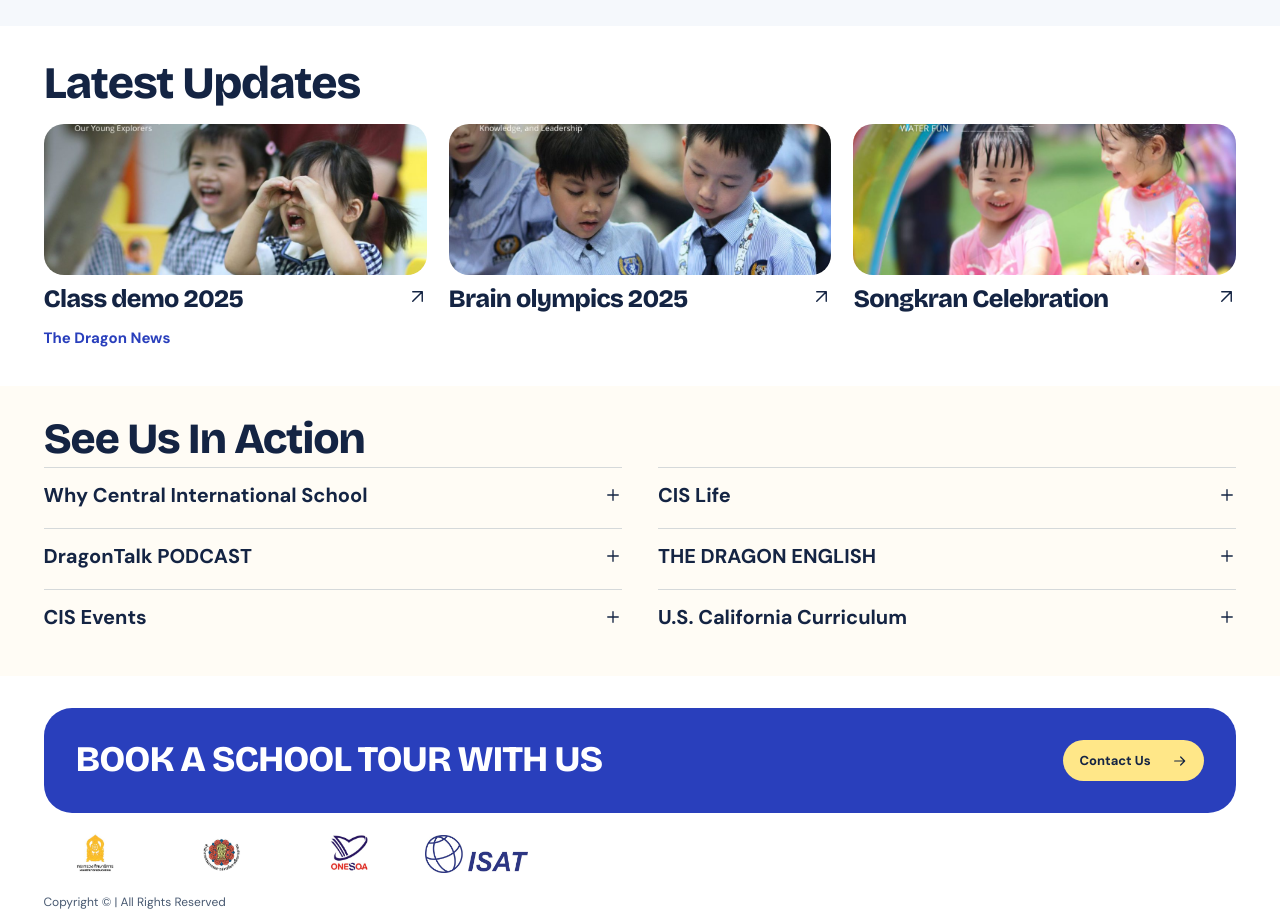
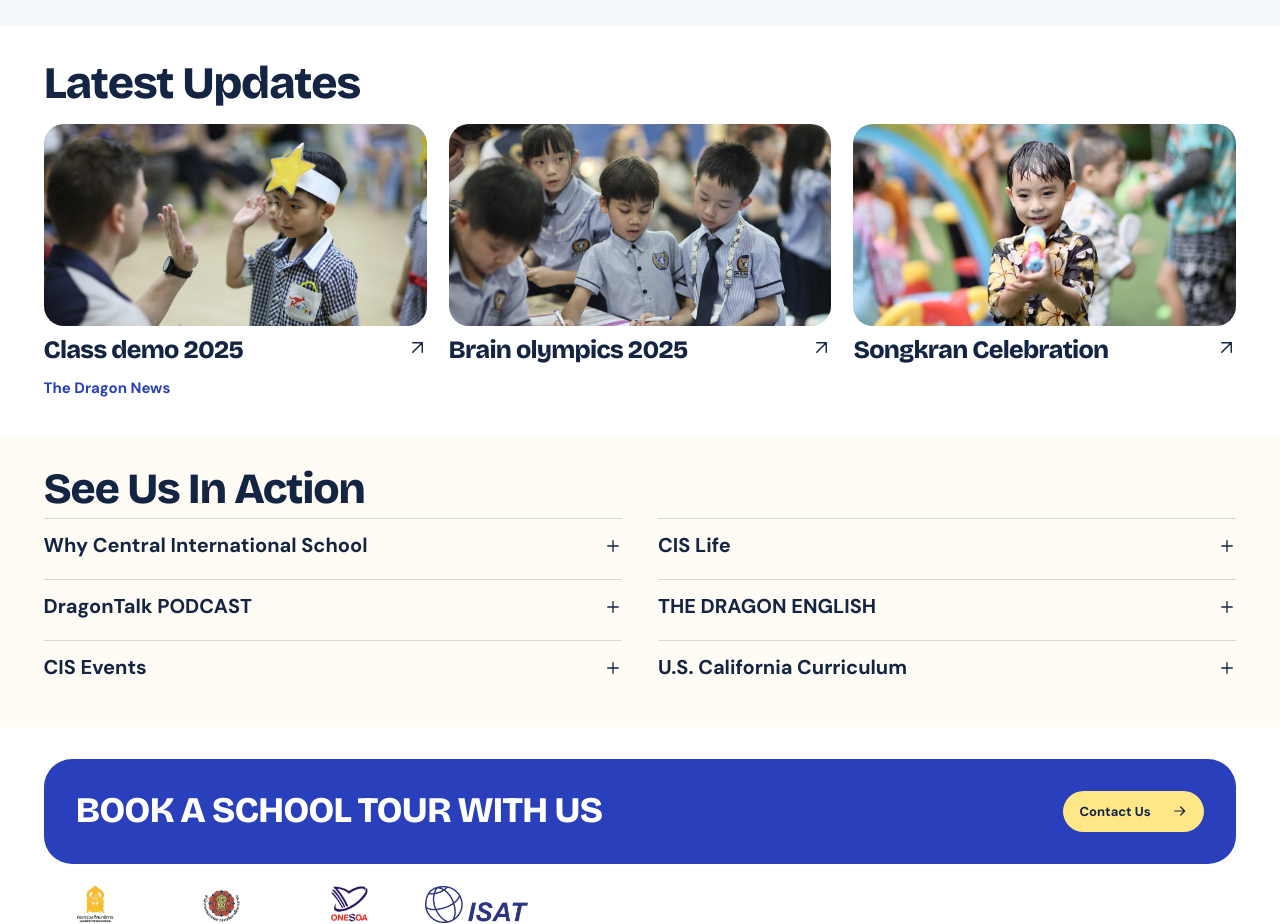
Before and after one commit to thedott12/central-school, a plain HTML site: page index.html in a window 1280 px wide. Shown: the part 1127-2051 px from the top of the page. Drawn offline with Linux system fonts and the light colour scheme.

Commit message:
Add subtle school pattern, scroll animations and event photographs

```diff
--- a/index.html
+++ b/index.html
@@ -6,10 +6,10 @@
   <title>Home - CISBangkok</title>
   <meta name="description" content="At Central International School, your child will speak English confidently in no time.">
   <link rel="icon" type="image/jpeg" href="./assets/favicon.jpg">
-  <link rel="stylesheet" href="./site.css?v=language-menu-2">
+  <link rel="stylesheet" href="./site.css?v=news-art-1">
   <script src="./locale-main.js" defer></script>
   <script src="./locale-details.js" defer></script>
-  <script src="./site.js?v=language-menu-2" defer></script>
+  <script src="./site.js?v=scroll-motion-1" defer></script>
 </head>
 <body>
   <a class="skip-link" href="#content">Skip to content</a>
@@ -194,7 +194,7 @@
       <ul class="news-list">
         <li>
           <a class="news-link class-demo" href="https://central-school.com/class-demo-2025/">
-            <span class="news-visual"><img class="news-image" src="./assets/class-demo.png" alt="" loading="lazy"></span>
+            <span class="news-visual"><img class="news-image" src="./assets/455W0945-scaled.jpg" alt="" loading="lazy"></span>
             <span class="news-caption">
               <span class="news-title">Class demo 2025</span>
               <span class="news-more">See More</span>
@@ -204,7 +204,7 @@
         </li>
         <li>
           <a class="news-link brain-olympics" href="https://central-school.com/brain-olympics-2025/">
-            <span class="news-visual"><img class="news-image" src="./assets/brain-olympics.png" alt="" loading="lazy"></span>
+            <span class="news-visual"><img class="news-image" src="./assets/455W0632-scaled.jpg" alt="" loading="lazy"></span>
             <span class="news-caption">
               <span class="news-title">Brain olympics 2025</span>
               <span class="news-more">See More</span>
@@ -214,7 +214,7 @@
         </li>
         <li>
           <a class="news-link songkran" href="https://central-school.com/songkran-2025/">
-            <span class="news-visual"><img class="news-image" src="./assets/songkran.png" alt="" loading="lazy"></span>
+            <span class="news-visual"><img class="news-image" src="./assets/455W0313-scaled.jpg" alt="" loading="lazy"></span>
             <span class="news-caption">
               <span class="news-title">Songkran Celebration</span>
               <span class="news-more">See More</span>
--- a/site.css
+++ b/site.css
@@ -284,11 +284,11 @@ h1, h2, h3, .programme-title, .news-title {
 .news h2 { font-size: 45px; }
 .news-list { grid-template-columns: repeat(3, minmax(0, 1fr)); gap: 22px; margin-block: 18px 14px; }
 .news-link { display: grid; gap: 12px; border-radius: 20px; }
-.news-visual { display: block; block-size: 151px; border-radius: 20px; overflow: clip; }
+.news-visual { display: block; aspect-ratio: 1.9; border-radius: 20px; overflow: clip; }
 .news-image { inline-size: 100%; block-size: 100%; object-fit: cover; object-position: 50% var(--news-focus); }
-.class-demo { --news-focus: 36%; }
-.brain-olympics { --news-focus: 36%; }
-.songkran { --news-focus: 38%; }
+.class-demo { --news-focus: 26%; }
+.brain-olympics { --news-focus: 26%; }
+.songkran { --news-focus: 26%; }
 .news-caption { display: flex; align-items: flex-start; justify-content: space-between; gap: 8px; }
 .news-title { font-size: 25px; }
 .news-more { display: none; }
@@ -452,7 +452,7 @@ h1, h2, h3, .programme-title, .news-title {
   .news-list { grid-template-columns: 1fr; gap: 15px; margin-block: 18px 16px; }
   .news-link { display: grid; grid-template-columns: 86px minmax(0, 1fr); align-items: center; gap: 13px; border-radius: 14px; }
   .news-visual { block-size: auto; aspect-ratio: 86 / 76; border-radius: 14px; }
-  .news-image { object-position: center bottom; transform: scale(1.18); transform-origin: center bottom; }
+  .news-image { object-position: center; }
   .news-caption { display: grid; gap: 7px; }
   .news-caption img { display: none; }
   .news-title { font-size: 21px; }
@@ -527,3 +527,63 @@ html:not(:lang(en)) :is(h1, h2, h3, .programme-title, .news-title, .benefit) {
   letter-spacing: normal;
   overflow-wrap: anywhere;
 }
+
+@media (prefers-reduced-motion: no-preference) {
+  :root { --ease-settle: cubic-bezier(.22, 1, .36, 1); }
+
+  @keyframes hero-arrival {
+    from { opacity: .65; translate: 0 8px; }
+    to { opacity: 1; translate: 0 0; }
+  }
+  .hero-content { animation: hero-arrival 420ms var(--ease-settle); }
+  .hero-media { animation: hero-arrival 560ms var(--ease-settle); }
+
+  .language-trigger::after { transition: transform 180ms var(--ease-settle); }
+  .language-picker[open] .language-options,
+  .details-dialog[open] {
+    transition: opacity 180ms ease-out, translate 220ms var(--ease-settle);
+  }
+  @starting-style {
+    .language-picker[open] .language-options { opacity: 0; translate: 0 -4px; }
+    .details-dialog[open] { opacity: 0; translate: 0 9px; }
+  }
+
+  @media (hover: hover) and (pointer: fine) {
+    .programme-card, .news-link, .pill > img:last-child {
+      transition: translate 200ms var(--ease-settle);
+    }
+    .programme-card:hover, .news-link:hover { translate: 0 -3px; }
+    .pill:hover > img:last-child { translate: 3px 0; }
+  }
+}
+
+/* A static paper pattern is also the fallback for reduced motion. */
+body {
+  isolation: isolate;
+  background-image: url("./assets/school-pattern.svg?v=2");
+}
+@media screen and (prefers-reduced-motion: no-preference) {
+  @supports (animation-timeline: scroll(root block)) {
+    body { background-image: none; }
+    body::before {
+      content: "";
+      position: fixed;
+      inset: 0 0 -80px;
+      z-index: -1;
+      pointer-events: none;
+      background-image: url("./assets/school-pattern.svg?v=2");
+      animation: paper-drift linear both;
+      animation-timeline: scroll(root block);
+    }
+    @keyframes paper-drift { to { transform: translateY(-80px); } }
+  }
+  @keyframes section-arrival {
+    from { opacity: .2; translate: 0 12px; }
+    to { opacity: 1; translate: 0 0; }
+  }
+  .scroll-arrival { animation: section-arrival 460ms var(--ease-settle) backwards; }
+  li.scroll-arrival:nth-child(2) { animation-delay: 40ms; }
+  li.scroll-arrival:nth-child(3) { animation-delay: 75ms; }
+  li.scroll-arrival:nth-child(4) { animation-delay: 100ms; }
+  .scroll-arrival:focus-within { animation: none; }
+}
--- a/site.js
+++ b/site.js
@@ -147,3 +147,22 @@ picker.addEventListener("keydown", event => {
     languageTrigger.focus();
   }
 });
+
+// Content is visible by default, including when scripting or motion is disabled.
+if ("IntersectionObserver" in window) {
+  const motionPreference = matchMedia("(prefers-reduced-motion: no-preference)");
+  const arrivals = new IntersectionObserver(entries => {
+    for (const entry of entries) {
+      if (!entry.isIntersecting) continue;
+      if (motionPreference.matches) entry.target.classList.add("scroll-arrival");
+      arrivals.unobserve(entry.target);
+    }
+  }, { threshold: 0.08 });
+  const targets = document.querySelectorAll(
+    "main .section h2, .programme-list > li, .benefit-list > li, .news-list > li, .topic-list > li, main .tour, .site-footer"
+  );
+  for (const target of targets) arrivals.observe(target);
+  document.addEventListener("animationend", event => {
+    if (event.animationName === "section-arrival") event.target.classList.remove("scroll-arrival");
+  });
+}
```
Also changed, not shown: assets/455W0313-scaled.jpg (added), assets/455W0632-scaled.jpg (added), assets/455W0945-scaled.jpg (added), assets/school-pattern.svg (added).
